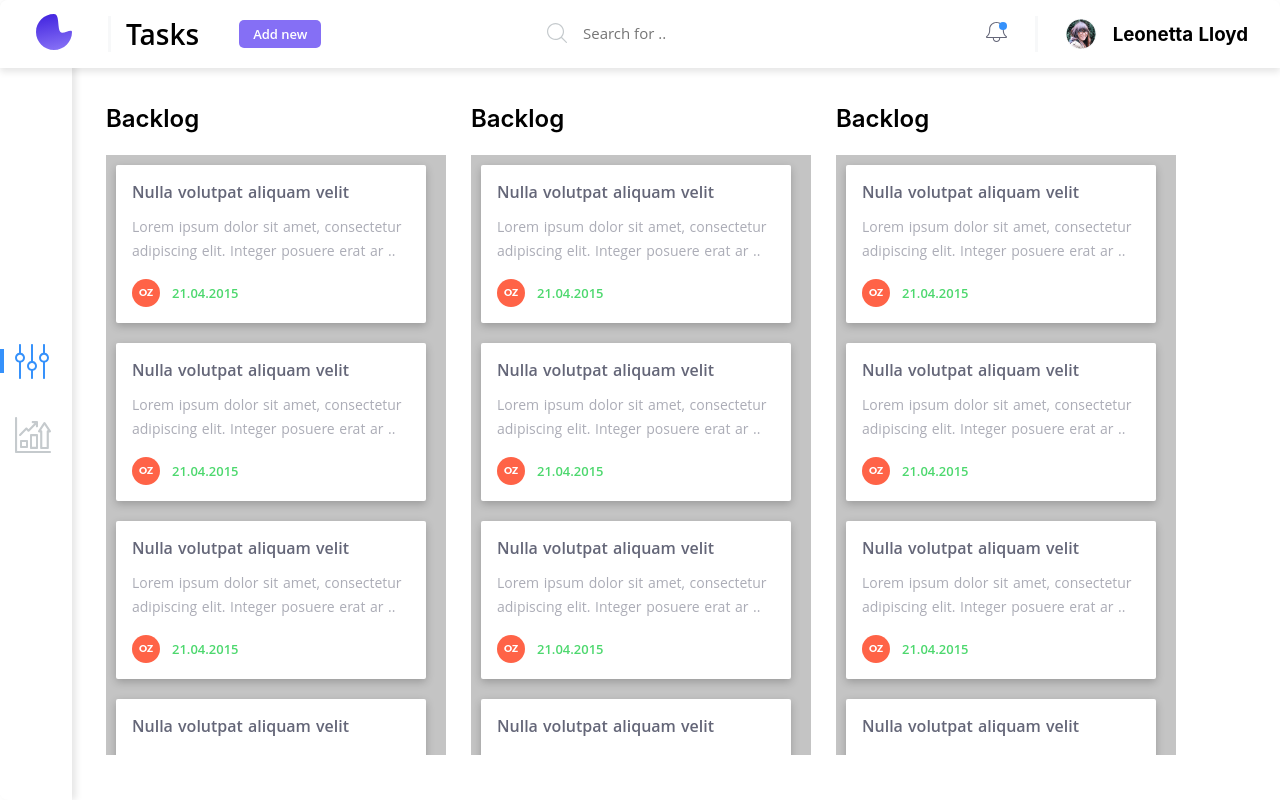
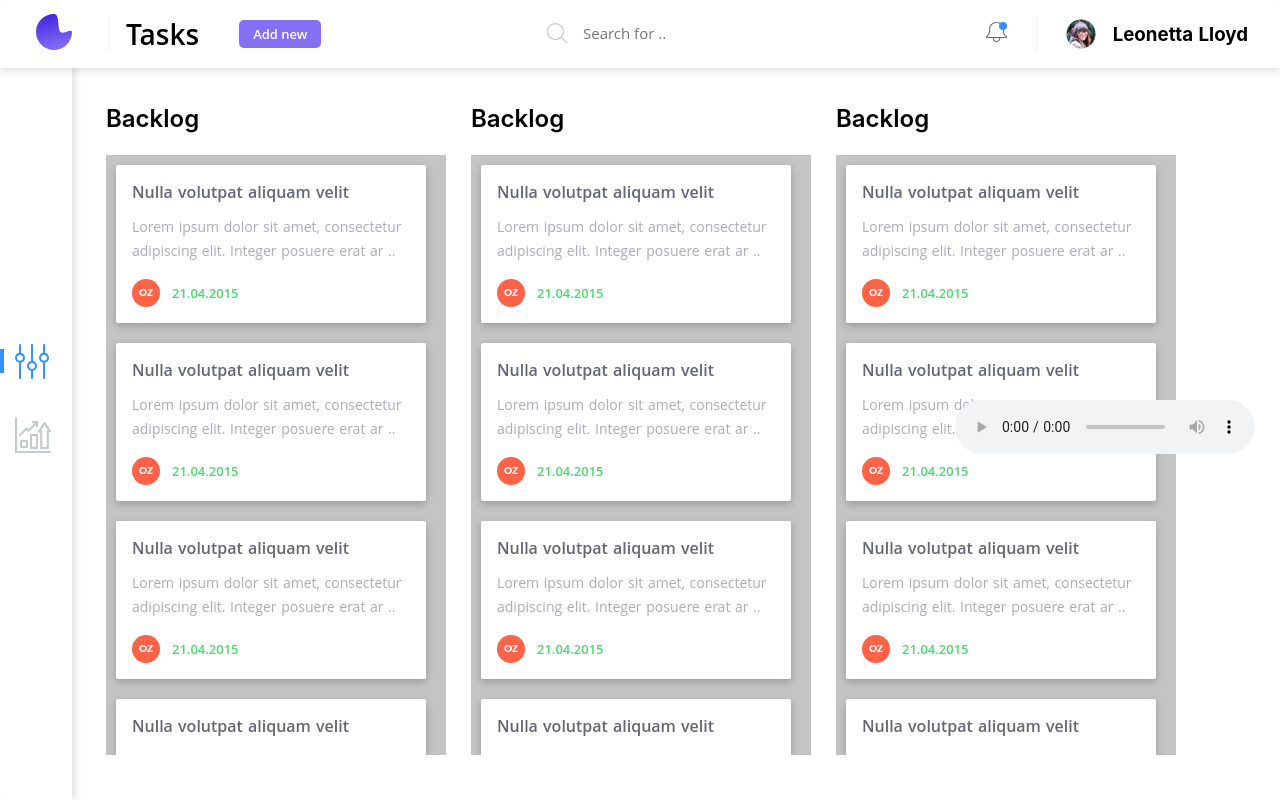
Before and after one commit to kvitkina/jungaroo, a Nuxt app: page / in a window 1280 px wide. Built offline with nearby package versions, Linux system fonts and the light colour scheme.

Commit message:
add audio file/fix sidebar

```diff
--- a/components/Logo.vue
+++ b/components/Logo.vue
@@ -1,8 +1,8 @@
 <template>
   <div class="logo">
-    <a href="#" class="logo__link">
+    <nuxt-link exact to="/" class="logo__link">
       <img class="logo__image" src="@/assets/images/logo.svg" />
-    </a>
+    </nuxt-link>
   </div>
 </template>
 
--- a/components/Sidebar.vue
+++ b/components/Sidebar.vue
@@ -1,28 +1,33 @@
 <template>
   <section class="sidebar">
-    <nuxt-link to="/" exact class="sidebar__settings" :active-class='"active-link"'>
-      <SettingsIcon :color='$route.path === "/" ? "#3591FB" : undefined'/>
+    <nuxt-link
+      to="/"
+      exact
+      class="sidebar__settings"
+      :active-class="'active-link'"
+    >
+      <SettingsIcon :color="$route.path === '/' ? '#3591FB' : undefined" />
     </nuxt-link>
-
-    <nuxt-link to="/stats" class="sidebar__profits" :active-class='"active-link"'>
-      <ProfitsIcon :color='$route.path === "/stats" ? "#3591FB" : undefined' />
+    <nuxt-link
+      to="/stats"
+      class="sidebar__profits"
+      :active-class="'active-link'"
+    >
+      <ProfitsIcon :color="$route.path === '/stats' ? '#3591FB' : undefined" />
     </nuxt-link>
   </section>
 </template>
 
 <script>
-  import SettingsIcon from '@/components/icons/SettingsIcon.vue';
-  import ProfitsIcon from '@/components/icons/ProfitsIcon.vue';
+import SettingsIcon from "@/components/icons/SettingsIcon.vue";
+import ProfitsIcon from "@/components/icons/ProfitsIcon.vue";
 
 export default {
-    mounted () {
-      this.$route.path
+  components: {
+    SettingsIcon,
+    ProfitsIcon,
   },
-    components: {
-      SettingsIcon: SettingsIcon,
-      ProfitsIcon: ProfitsIcon
-    }
-  }
+};
 </script>
 
 <style>
@@ -30,7 +35,7 @@
   width: 72px;
   height: 100vh;
   position: fixed;
-    background-color: #FFF;
+  background-color: #fff;
   box-shadow: 4px 0px 7px rgba(0, 0, 0, 0.1);
   border-radius: 8px 0 0 8px;
   z-index: -1;
@@ -48,13 +53,13 @@
 }
 
 .sidebar__settings::before {
-  content: '';
+  content: "";
   position: absolute;
   top: 5px;
   left: 0;
   width: 4px;
   height: 24px;
-  background-color: #FFF;
+  background-color: #fff;
 }
 
 .sidebar__profits {
@@ -64,19 +69,18 @@
 }
 
 .sidebar__profits::before {
-  content: '';
+  content: "";
   position: absolute;
   top: 5px;
   left: 0;
   width: 4px;
   height: 24px;
-  background-color: #FFF;
+  background-color: #fff;
 }
 .active-link.sidebar__profits::before {
-  background-color: #3591FB;
+  background-color: #3591fb;
 }
 .active-link.sidebar__settings::before {
-  background-color: #3591FB;
+  background-color: #3591fb;
 }
-
 </style>
--- /dev/null
+++ b/components/audio/AudioClick.vue
@@ -0,0 +1,18 @@
+<template>
+  <div>
+    <audio
+      class="audio-click"
+      :src="require('@/assets/audio/waveClick.mp3')"
+      controls
+    ></audio>
+  </div>
+</template>
+
+<style scoped>
+.audio-click {
+  position: absolute;
+  right: 25px;
+  top: 50%;
+  outline: none;
+}
+</style>
--- a/layouts/jungarooMain.vue
+++ b/layouts/jungarooMain.vue
@@ -2,18 +2,22 @@
   <div>
     <Header></Header>
     <Sidebar />
+
     <nuxt />
+    <AudioClick />
   </div>
 </template>
 
 <script>
 import Header from "@/components/Header.vue";
 import Sidebar from "@/components/Sidebar.vue";
+import AudioClick from "@/components/audio/AudioClick.vue";
 export default {
   components: {
     Header: Header,
-    Sidebar: Sidebar
-  }
+    Sidebar: Sidebar,
+    AudioClick: AudioClick,
+  },
 };
 </script>
 
--- a/nuxt.config.js
+++ b/nuxt.config.js
@@ -33,4 +33,15 @@ module.exports = {
 };
 export default {
   css: ["@/assets/css/normalize.css", "@/assets/fonts/fonts.css"],
+  build: {
+    extend(config, ctx) {
+      config.module.rules.push({
+        test: /\.(ogg|mp3|wav|mpe?g)$/i,
+        loader: "file-loader",
+        options: {
+          name: "[path][name].[ext]",
+        },
+      });
+    },
+  },
 };
--- /dev/null
+++ b/store/todos.js
@@ -0,0 +1,4 @@
+// начальные состояния данных (стейт, аналог хук useState в Реакте) для приложения (для todo)
+export const state = () => ({
+  items: [],
+});
```
Also changed, not shown: pages/index.vue (line endings or trailing spaces), 1 other file (tests, documents, lock files or other folders). Lines whose indentation alone changed are shown as unchanged.
